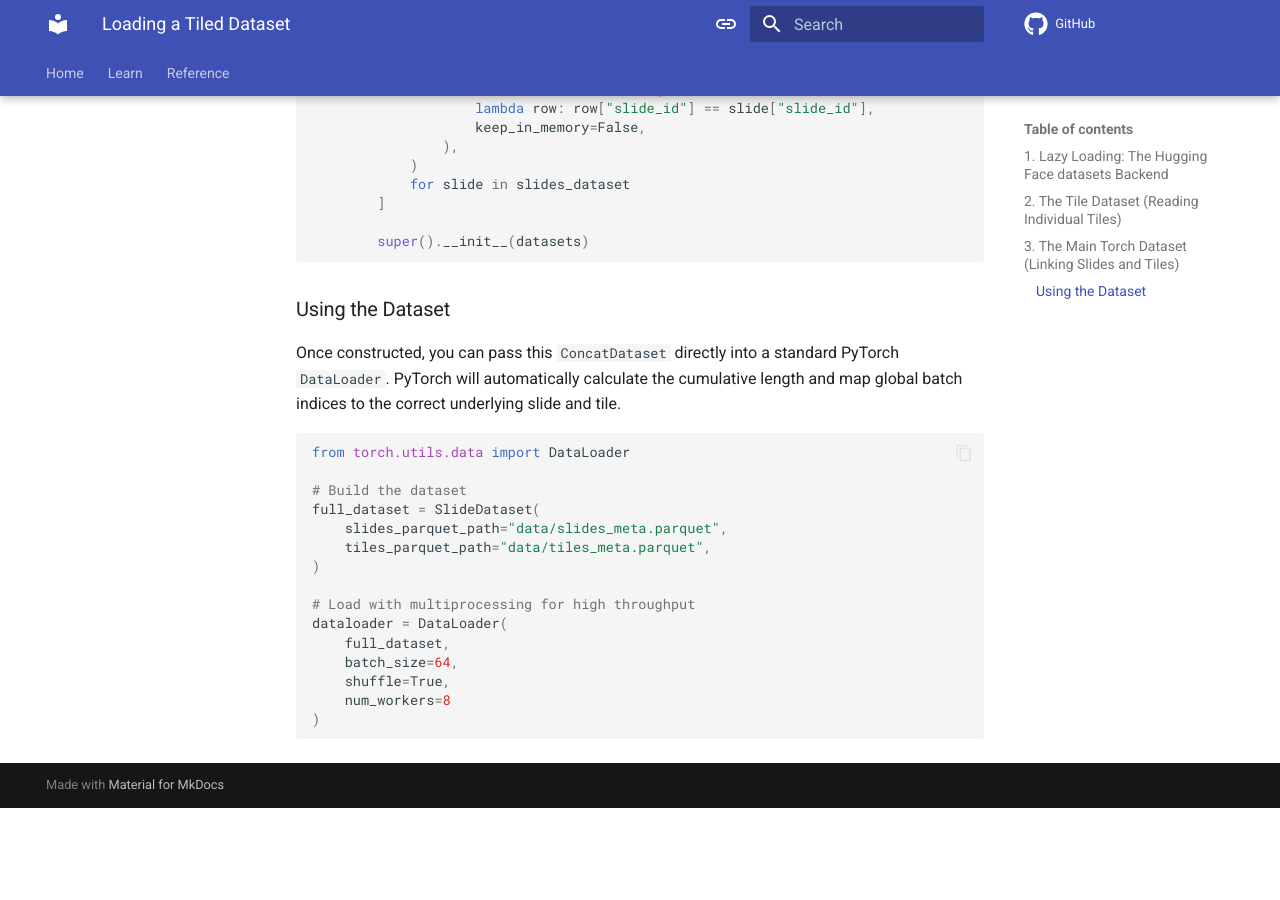
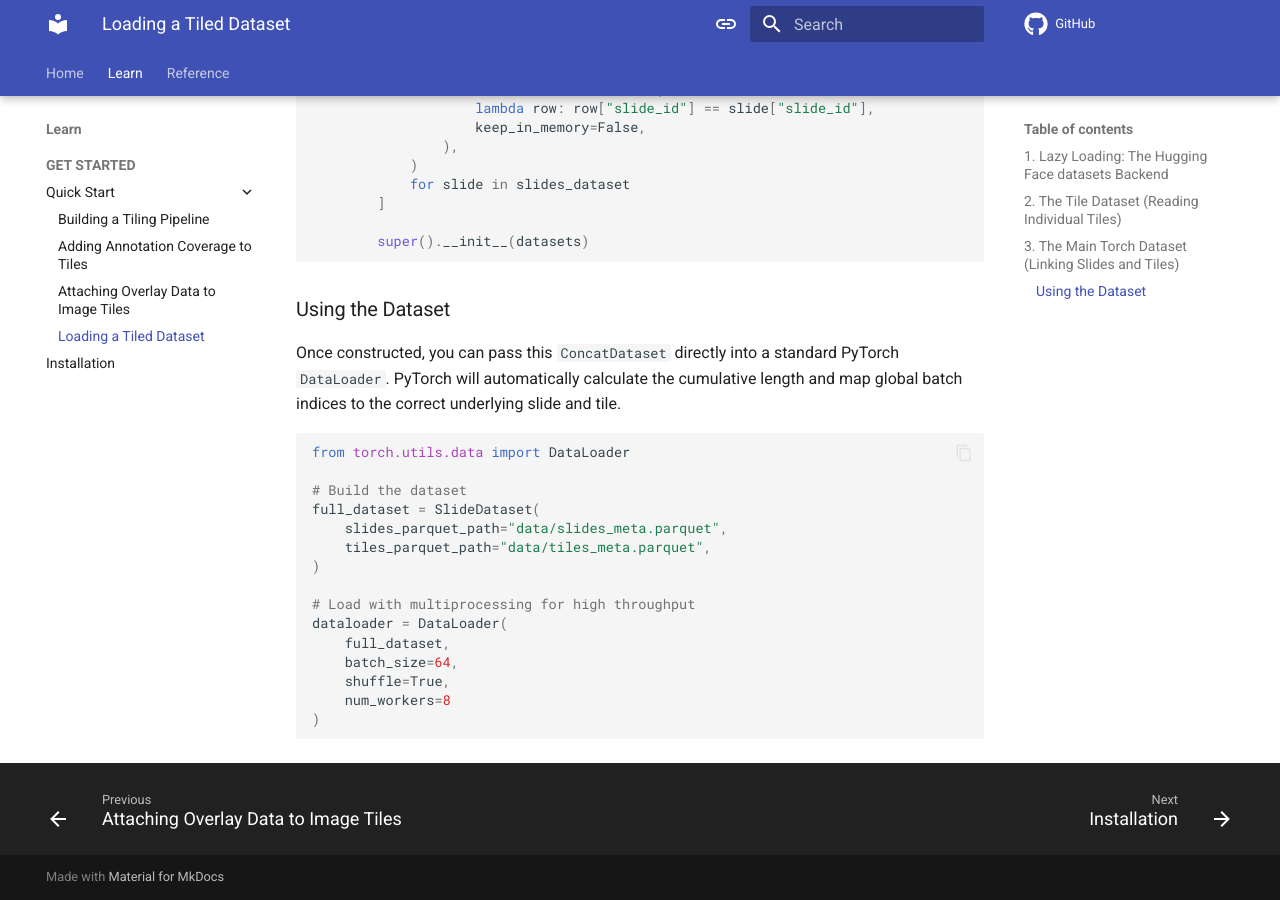
Before and after one commit to RationAI/ratiopath, an MkDocs documentation site: the page built from docs/learn/get-started/quick-start/tiled-dataset.md, in a window 1280 px wide and 900 px high, scrolled down 2870 px. Built offline with MkDocs 1.6.1 and Material for MkDocs 9.7.7, drawn with Linux system fonts in a browser that asks for light colours; comment, search, counter and statistics services are not loaded; the version menu is left out; before the commit the page ends 3678 px from its top, so only the background shows below that.

Commit message:
feat: move to quickstart

```diff
--- a/mkdocs.yml
+++ b/mkdocs.yml
@@ -10,8 +10,8 @@ nav:
               - learn/get-started/quick-start/tiling.md
               - learn/get-started/quick-start/annotations.md
               - learn/get-started/quick-start/overlays.md
+              - learn/get-started/quick-start/tiled-dataset.md
           - learn/get-started/installation.md
-          - learn/tiled-dataset.md
   - Reference:
       - Tiling:
           - annotations: reference/tiling/annotations.md
```
Also changed, not shown: docs/learn/get-started/quick-start/tiled-dataset.md (renamed from docs/learn/get-started/tiled-dataset.md).
